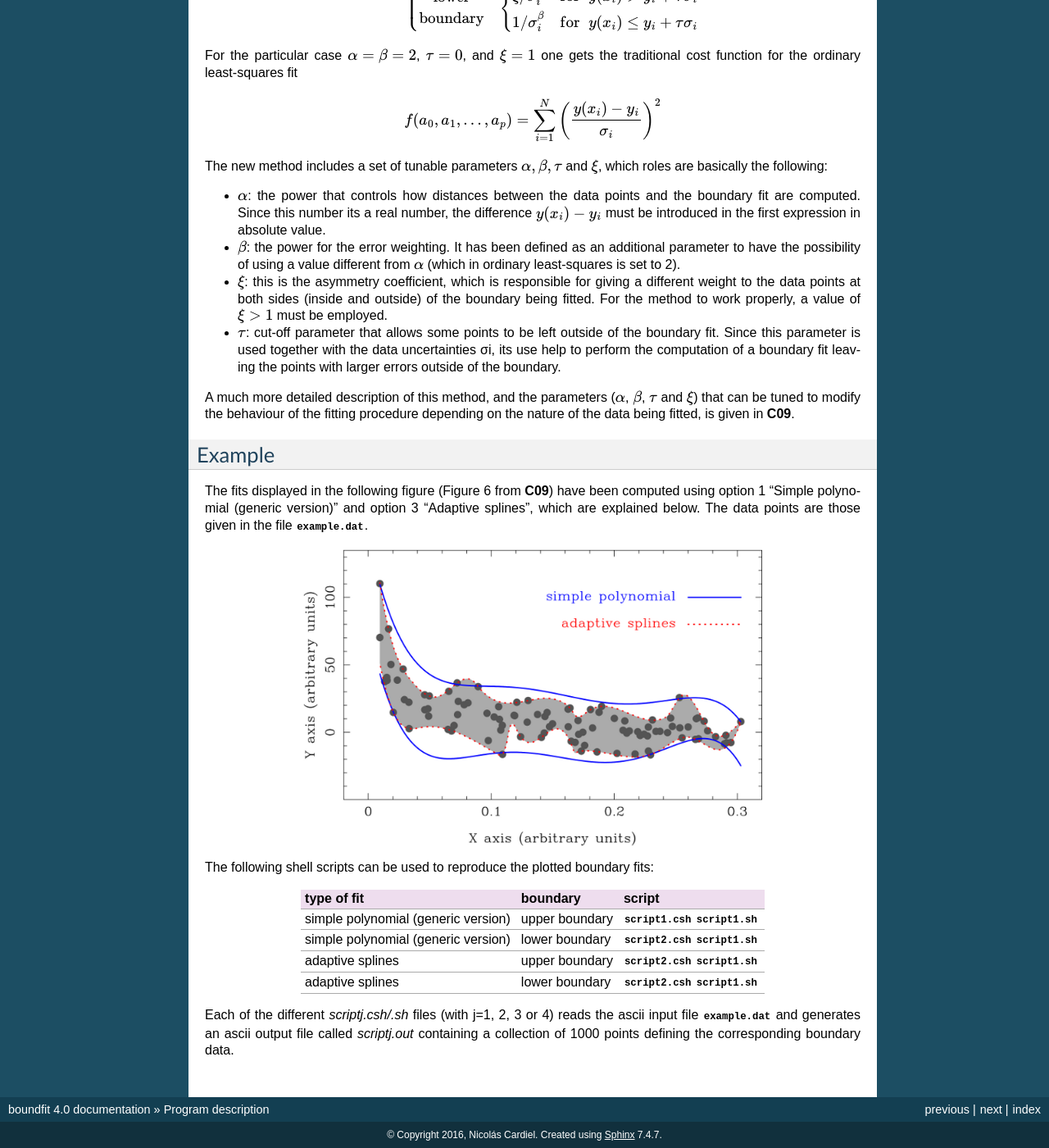
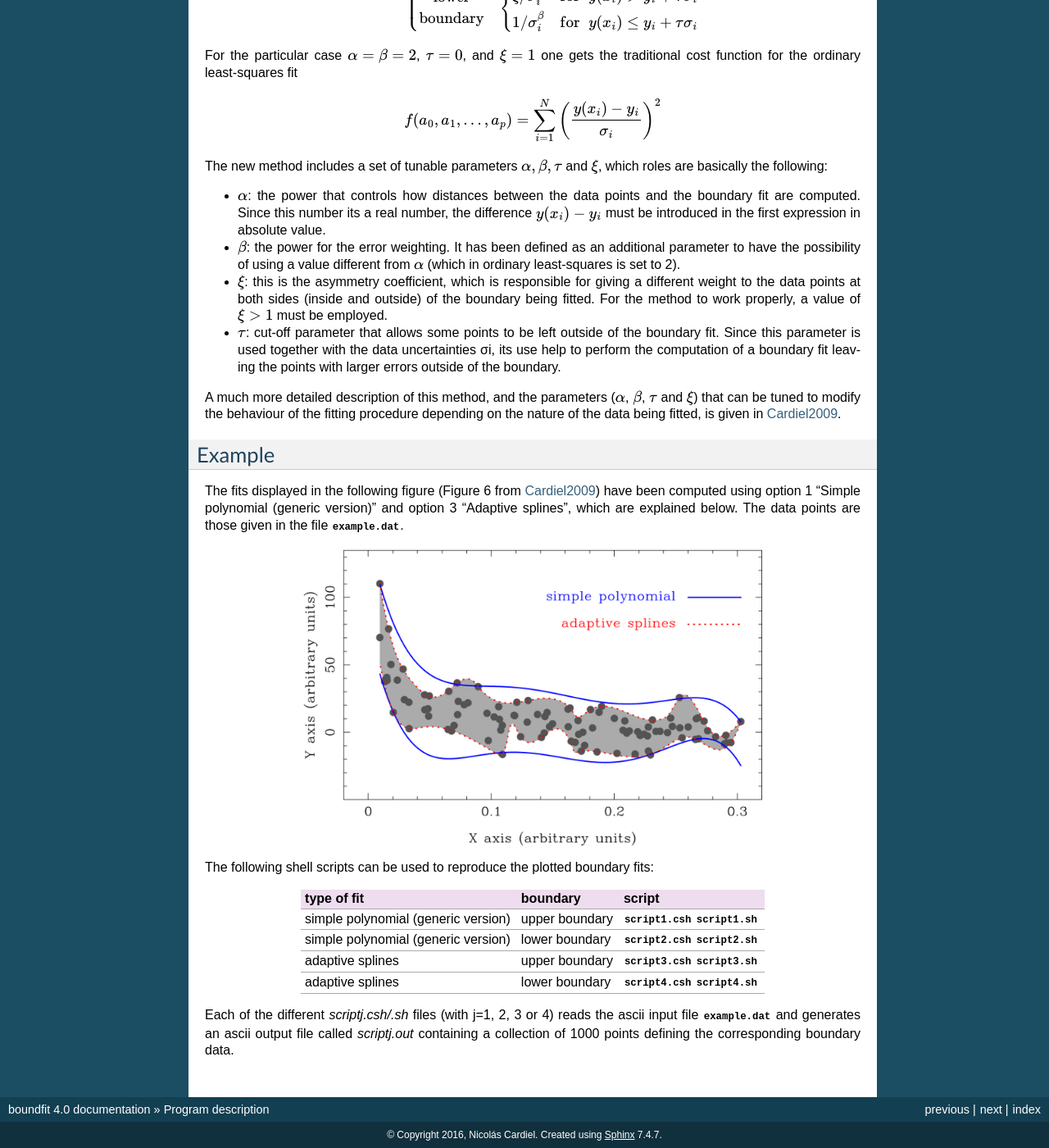
Before and after one commit to nicocardiel/boundfit, a Sphinx documentation site: the page built from docs/program_description.rst, in a window 1280 px wide and 1400 px high, scrolled down 801 px. Shown: the whole window at 82% size. Built offline with Sphinx 7.4.7, drawn with Linux system fonts in a browser that asks for light colours; formulas are drawn with MathJax 3.

Commit message:
Updating scripts in documentation

```diff
--- a/docs/program_description.rst
+++ b/docs/program_description.rst
@@ -4,7 +4,7 @@ Program description
 **BoundFit** determines upper and lower boundaries to a given data set using
 the generalised least-squares method described in Data boundary fitting using a
 generalised least-squares method (`Cardiel 2009, MNRAS, 396, 680
-<http://cdsads.u-strasbg.fr/abs/2009MNRAS.396..680C>`_; hereafter **C09**).
+<http://cdsads.u-strasbg.fr/abs/2009MNRAS.396..680C>`_).
 
 The key ideas behind this method are the following:
 
@@ -98,12 +98,12 @@ and :math:`\xi`, which roles are basically the following:
 A much more detailed description of this method, and the parameters
 (:math:`\alpha`, :math:`\beta`, :math:`\tau` and :math:`\xi`) that can be tuned
 to modify the behaviour of the fitting procedure depending on the nature of the
-data being fitted, is given in **C09**.
+data being fitted, is given in Cardiel2009_.
 
 Example
 -------
 
-The fits displayed in the following figure (Figure 6 from **C09**) have been
+The fits displayed in the following figure (Figure 6 from Cardiel2009_) have been
 computed using option 1 "Simple polynomial (generic version)" and option 3
 "Adaptive splines", which are explained below. The data points are those given
 in the file :download:`example.dat<data/example.dat>`.
@@ -120,11 +120,13 @@ type of fit                          boundary        script
 simple polynomial (generic version)  upper boundary  :download:`script1.csh<scripts/script1.csh>`
                                                      :download:`script1.sh<scripts/script1.sh>`
 simple polynomial (generic version)  lower boundary  :download:`script2.csh<scripts/script2.csh>`
-                                                     :download:`script1.sh<scripts/script2.sh>`
-adaptive splines                     upper boundary  :download:`script2.csh<scripts/script3.csh>`
-                                                     :download:`script1.sh<scripts/script3.sh>`
-adaptive splines                     lower boundary  :download:`script2.csh<scripts/script4.csh>`
-                                                     :download:`script1.sh<scripts/script4.sh>`
+                                                     :download:`script2.sh<scripts/script2.sh>`
+adaptive splines                     upper boundary  :download:`script3.csh<scripts/script3.csh>`
+                                                     :download:`script3.sh<scripts/script3.sh>`
+adaptive splines                     lower boundary  :download:`script4.csh<scripts/script4.csh>`
+                                                     :download:`script4.sh<scripts/script4.sh>`
 ===================================  ==============  ============================================
 
 Each of the different *scriptj.csh/.sh* files (with j=1, 2, 3 or 4) reads the ascii input file :download:`example.dat<data/example.dat>` and generates an ascii output file called *scriptj.out* containing a collection of 1000 points defining the corresponding boundary data.
+
+.. _Cardiel2009: http://cdsads.u-strasbg.fr/abs/2009MNRAS.396..680C
```
Also changed, not shown: 6 other files.
